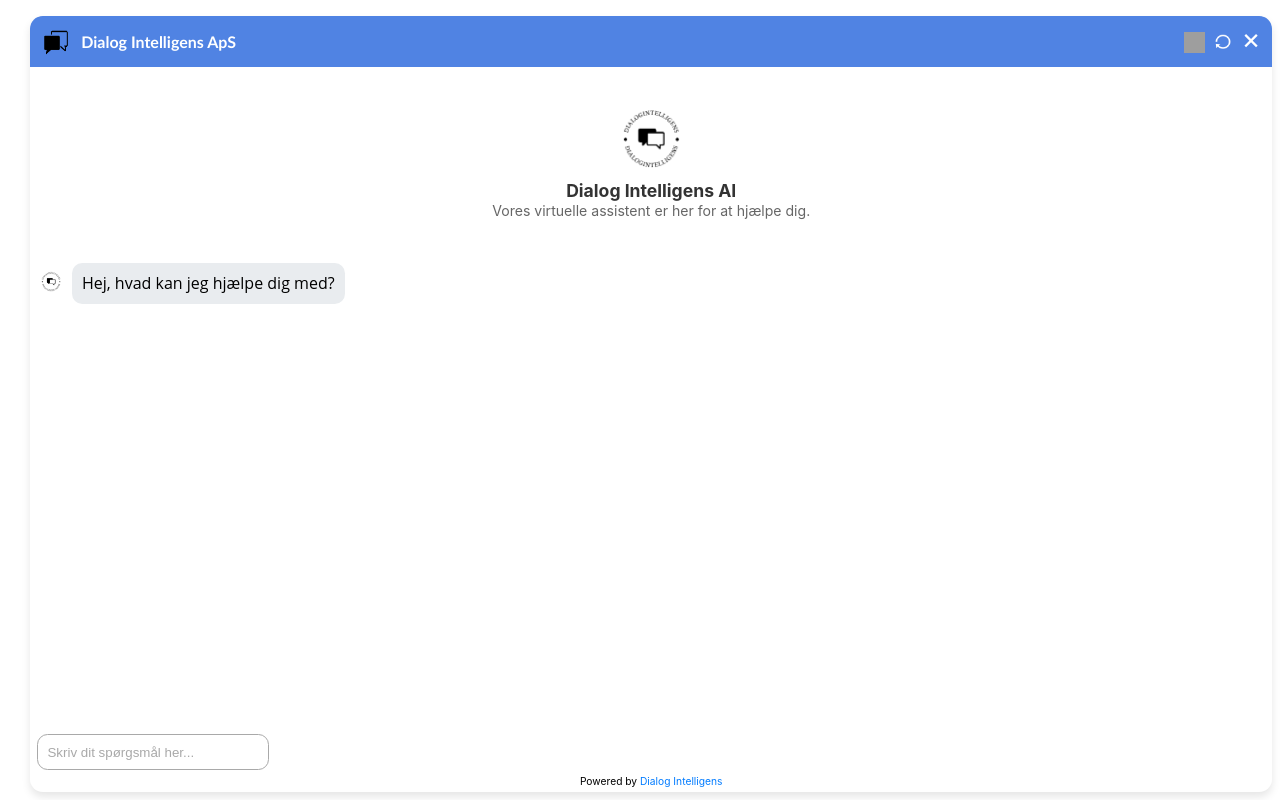
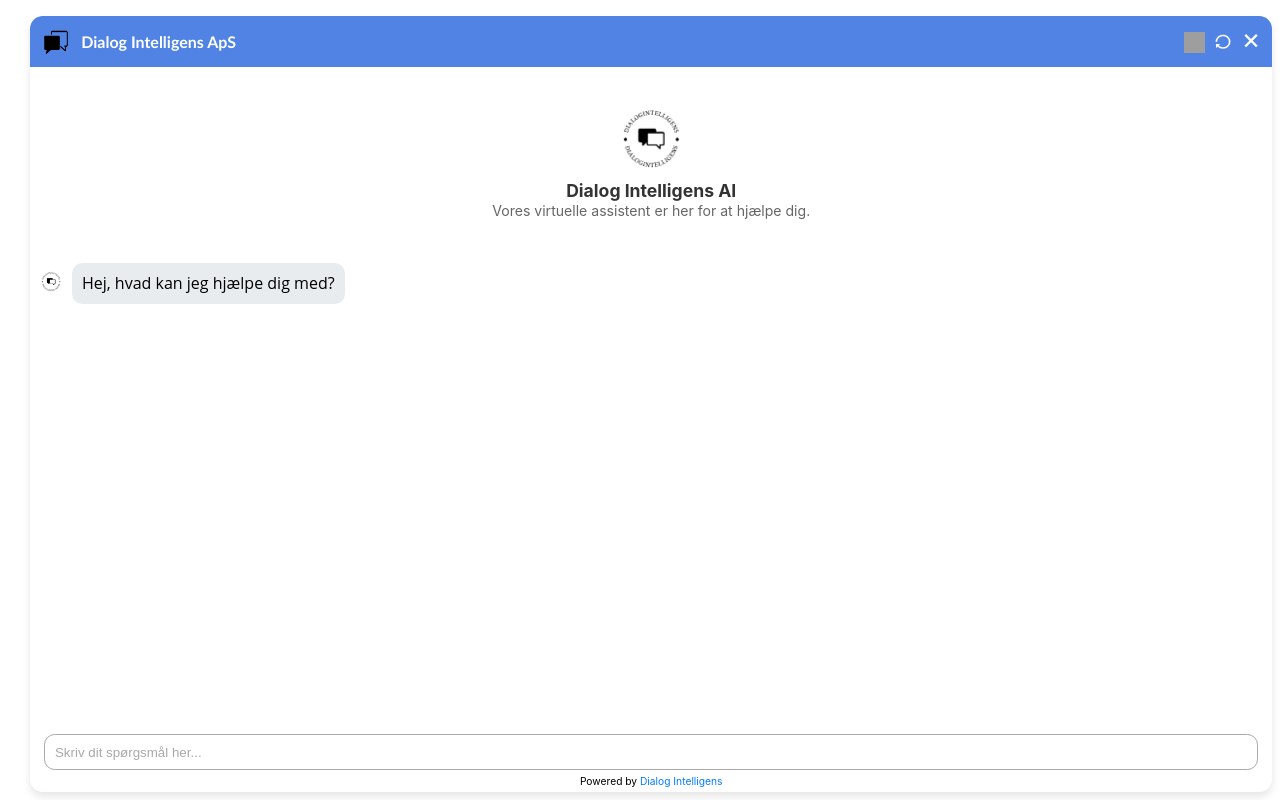
Before and after one commit to DialogIntelligens/customFront, a React (Create React App) app: page / in a window 1280 px wide. Built offline with nearby package versions, Linux system fonts and the light colour scheme; no server answers; grey boxes are pictures that could not be loaded.

Commit message:
Your commit message

```diff
--- a/src/App.js
+++ b/src/App.js
@@ -229,9 +229,9 @@
   padding-right: 3.2em; /* Padding inside the input */
   border: none; /* No border */
   border-radius: 0.64em; /* Rounded corners */
-  margin: 0.64em; /* Margin from the edges of the ChatWindow */
+  margin: 1.2em; /* Margin from the edges of the ChatWindow */
   margin-bottom: 0.5em;
-  width: calc(100% - 1.3em-1vh); /* Full width inside the ChatWindow with margin */
+  width: calc(100% - 1.3em); /* Full width inside the ChatWindow with margin */
   box-sizing: border-box; /* Border and padding should be included in the width and height */
   outline: 0.064em solid #A9A9A9; /* Gray outline */
   outline-offset: 0.13em; /* Distance between outline and border */
```
